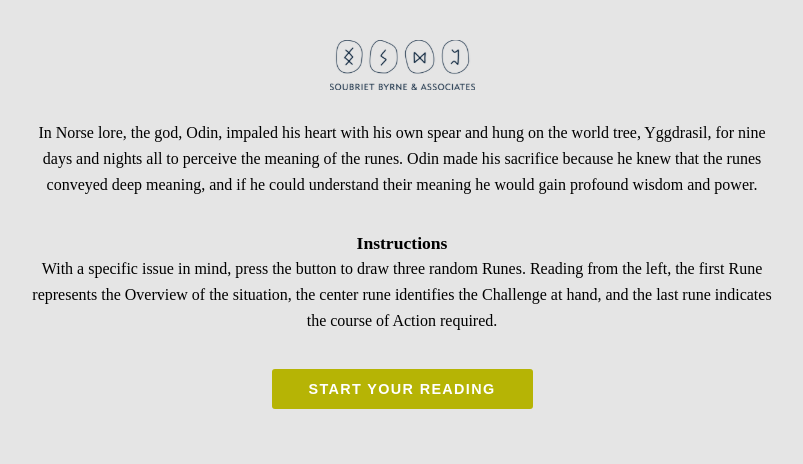
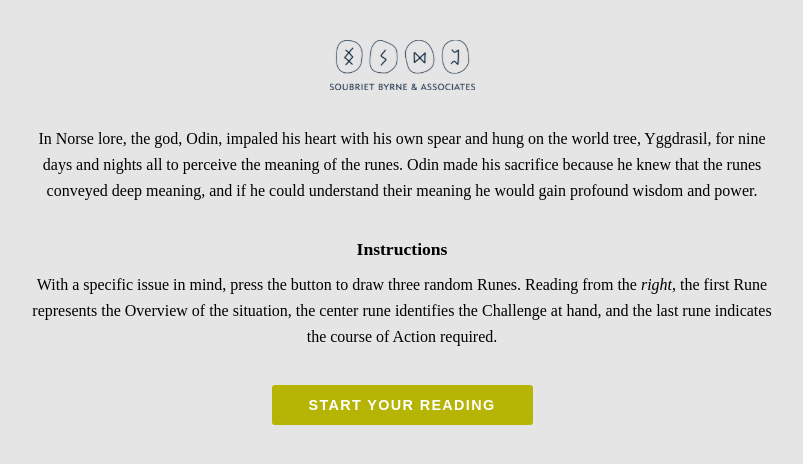
Before and after one commit to giantqtipz/sba-rune-generator, a React (Create React App) app: page / in a window 1280 px wide. Shown: the top 464 px of the page, without its empty margins (238-1041 px from the left). Built offline with nearby package versions, Linux system fonts and the light colour scheme; a web font is replaced by a local one.

Commit message:
final styling ;

```diff
--- a/src/App.js
+++ b/src/App.js
@@ -70,18 +70,16 @@ function App() {
     <div className="main">
       <div className="intro">
         <p>
-          In Norse lore, the god, Odin, impaled his heart with his own spear and
-          hung on the world tree, Yggdrasil, for nine days and nights all to
-          perceive the meaning of the runes. Odin made his sacrifice because he
-          knew that the runes conveyed deep meaning, and if he could understand
-          their meaning he would gain profound wisdom and power.
+          In Norse lore, the god, Odin, impaled his heart with his own spear and hung on the world tree,
+          Yggdrasil, for nine days and nights all to perceive the meaning of the runes.
+          Odin made his sacrifice because he knew that the runes conveyed deep meaning,
+          and if he could understand their meaning he would gain profound wisdom and power.
         </p>
         <h2>Instructions</h2>
         <p>
-          With a specific issue in mind, press the button to draw three random
-          Runes. Reading from the left, the first Rune represents the Overview
-          of the situation, the center rune identifies the Challenge at hand,
-          and the last rune indicates the course of Action required.
+          With a specific issue in mind, press the button to draw three random Runes.
+          Reading from the <i>right</i>, the first Rune represents the Overview of the situation,
+          the center rune identifies the Challenge at hand, and the last rune indicates the course of Action required.
         </p>
       </div>
 
--- a/src/index.css
+++ b/src/index.css
@@ -25,15 +25,14 @@ body {
 
 .intro {
   line-height: 26px;
-  margin: 1.6rem 0;
+  margin: 2rem 0;
 }
 
 h2 {
   font-family: proxima-nova;
   font-size: 1.1rem;
   font-weight: bold;
-  margin-bottom: 0;
-  margin-top: 2rem;
+  margin: 2rem 0 .6rem 0;
   text-align: center;
 }
 
```
